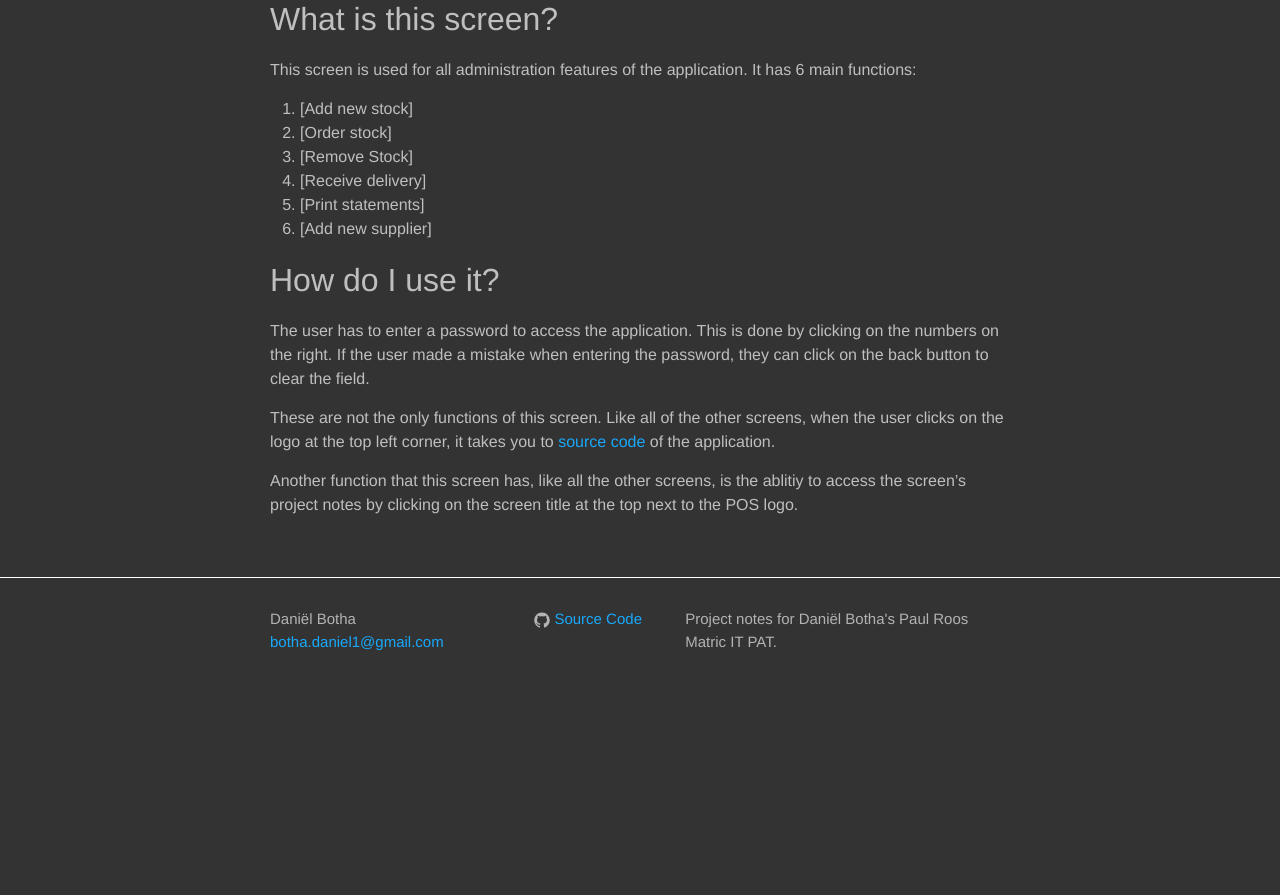
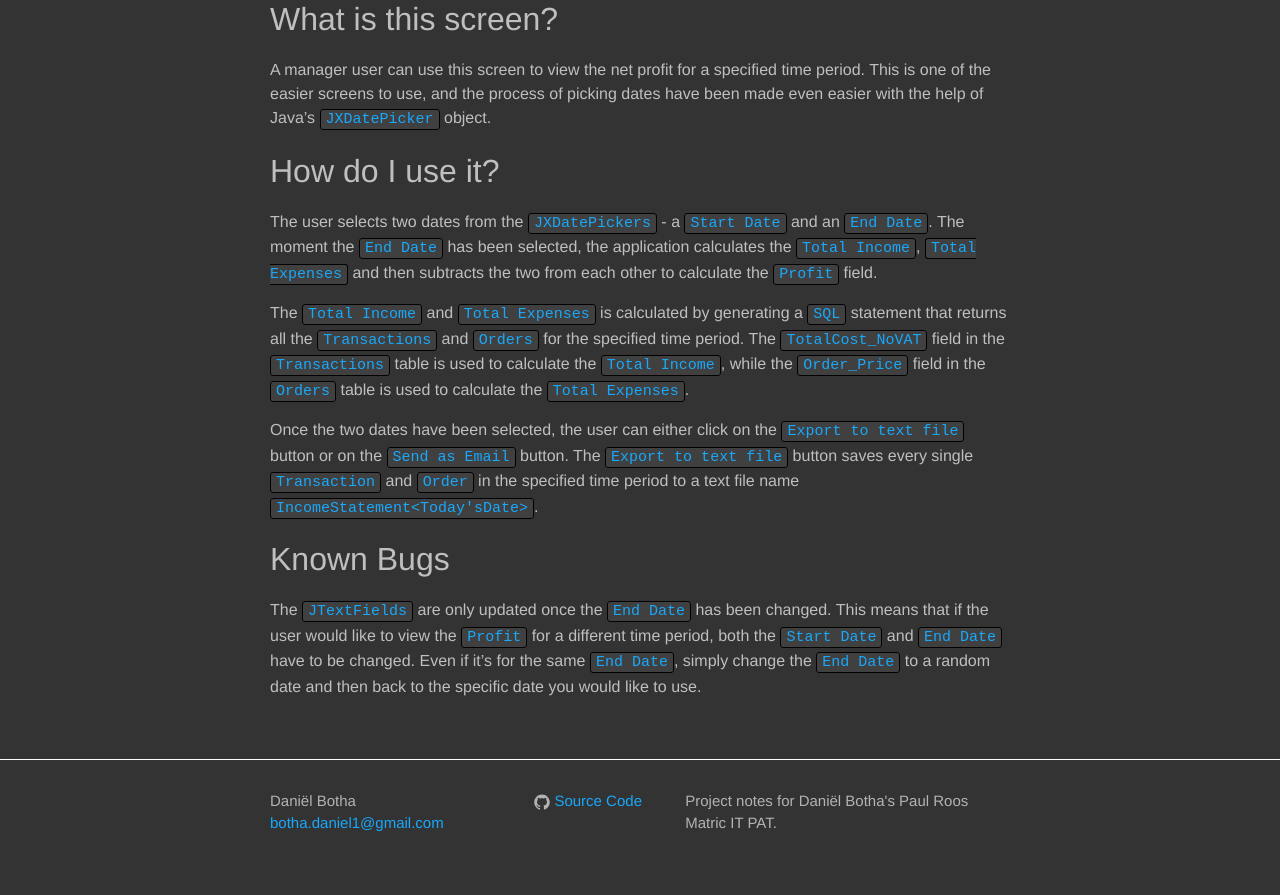
Before and after one commit to PointOfSaleSystem/pointofsalesystem.github.io, a Jekyll site: the page built from screens/j_PrintStatements.md, in a window 1280 px wide. Shown: the part 484-1379 px from the top of the page. Built offline with Jekyll 4.4.1, drawn with Linux system fonts in a browser that asks for light colours; before the commit the page ends 1197 px from its top, so only the background shows below that.

Commit message:
Update j_PrintStatements.md

```diff
--- a/screens/j_PrintStatements.md
+++ b/screens/j_PrintStatements.md
@@ -6,18 +6,14 @@ permalink: /printstatements/
 ![Print Statements](http://i.imgur.com/8e3m5eA.png)
 
 ##What is this screen?
-This screen is used for all administration features of the application. It has 6 main functions:
-
-1. [Add new stock]
-2. [Order stock]
-3. [Remove Stock]
-4. [Receive delivery]
-5. [Print statements]
-6. [Add new supplier]
+A manager user can use this screen to view the net profit for a specified time period. This is one of the easier screens to use, and the process of picking dates have been made even easier with the help of Java's `JXDatePicker` object.
 
 ##How do I use it?
-The user has to enter a password to access the application. This is done by clicking on the numbers on the right. If the user made a mistake when entering the password, they can click on the back button to clear the field.
+The user selects two dates from the `JXDatePickers` - a `Start Date` and an `End Date`. The moment the `End Date` has been selected, the application calculates the `Total Income`, `Total Expenses` and then subtracts the two from each other to calculate the `Profit` field.
 
-These are not the only functions of this screen. Like all of the other screens, when the user clicks on the logo at the top left corner, it takes you to [source code](https://github.com/iggnoreza/PointOfSaleSystem) of the application.
+The `Total Income` and `Total Expenses` is calculated by generating a `SQL` statement that returns all the `Transactions` and `Orders` for the specified time period. The `TotalCost_NoVAT` field in the `Transactions` table is used to calculate the `Total Income`, while the `Order_Price` field in the `Orders` table is used to calculate the `Total Expenses`.
 
-Another function that this screen has, like all the other screens, is the ablitiy to access the screen's project notes by clicking on the screen title at the top next to the POS logo.
+Once the two dates have been selected, the user can either click on the `Export to text file` button or on the `Send as Email` button. The `Export to text file` button saves every single `Transaction` and `Order` in the specified time period to a text file name `IncomeStatement<Today'sDate>`.
+
+##Known Bugs
+The `JTextFields` are only updated once the `End Date` has been changed. This means that if the user would like to view the `Profit` for a different time period, both the `Start Date` and `End Date` have to be changed. Even if it's for the same `End Date`, simply change the `End Date` to a random date and then back to the specific date you would like to use.
```
